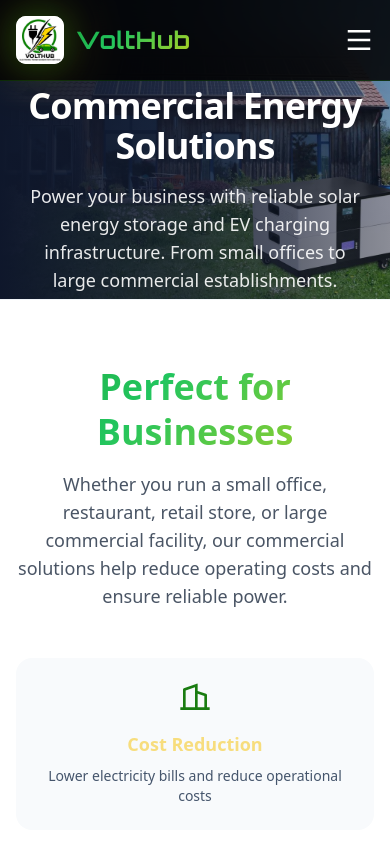
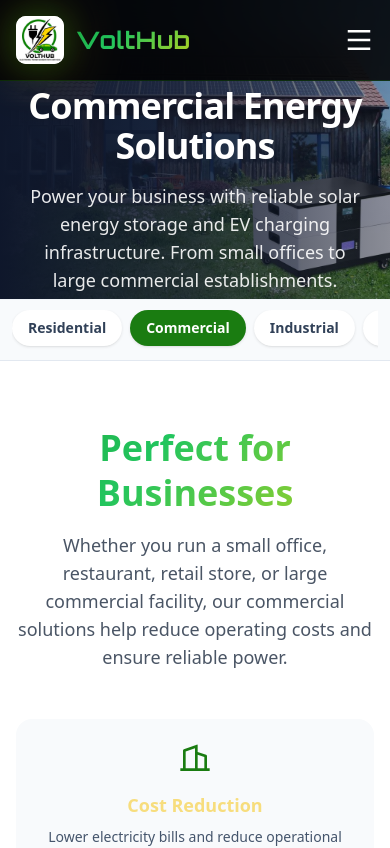
Before and after one commit to qaez0/Volthub, a Next.js app: page /sectors/commercial in a window 390 px wide. Shown: the top 848 px of the page. Built offline with nearby package versions, Linux system fonts and the light colour scheme.

Commit message:
UPDATE: Quick link to other sector pages in mobile and tablet view

```diff
--- a/src/app/sectors/commercial/page.tsx
+++ b/src/app/sectors/commercial/page.tsx
@@ -5,6 +5,7 @@ import LayoutContainer from "@/components/layout/LayoutContainer";
 import SectionHeading from "@/components/marketing/SectionHeading";
 import BackToTopButton from "@/components/common/BackToTopButton";
 import Link from "next/link";
+import SectorQuickNav from "@/components/common/SectorQuickNav";
 import {
   RiBatteryChargeLine,
   RiChargingPile2Line,
@@ -195,6 +196,8 @@ export default function CommercialSector() {
           </LayoutContainer>
         </div>
       </section>
+
+      <SectorQuickNav />
 
       {/* Overview Section */}
       <section className="py-16 bg-white">
--- a/src/app/sectors/industrial/page.tsx
+++ b/src/app/sectors/industrial/page.tsx
@@ -5,6 +5,7 @@ import LayoutContainer from "@/components/layout/LayoutContainer";
 import SectionHeading from "@/components/marketing/SectionHeading";
 import BackToTopButton from "@/components/common/BackToTopButton";
 import Link from "next/link";
+import SectorQuickNav from "@/components/common/SectorQuickNav";
 import {
   RiBatteryChargeLine,
   RiChargingPile2Line,
@@ -199,6 +200,8 @@ export default function IndustrialSector() {
           </div>
         </LayoutContainer>
       </section>
+
+      <SectorQuickNav />
 
       {/* Storage Systems Section */}
       <section className="py-16 bg-slate-50">
--- a/src/app/sectors/residential/page.tsx
+++ b/src/app/sectors/residential/page.tsx
@@ -5,6 +5,7 @@ import LayoutContainer from "@/components/layout/LayoutContainer";
 import SectionHeading from "@/components/marketing/SectionHeading";
 import BackToTopButton from "@/components/common/BackToTopButton";
 import Link from "next/link";
+import SectorQuickNav from "@/components/common/SectorQuickNav";
 import {
   RiBatteryChargeLine,
   RiChargingPile2Line,
@@ -131,6 +132,8 @@ export default function ResidentialSector() {
           </LayoutContainer>
         </div>
       </section>
+
+      <SectorQuickNav />
 
       {/* Overview Section */}
       <section className="py-16 bg-white">
--- a/src/app/sectors/rural-projects/page.tsx
+++ b/src/app/sectors/rural-projects/page.tsx
@@ -5,6 +5,7 @@ import LayoutContainer from "@/components/layout/LayoutContainer";
 import SectionHeading from "@/components/marketing/SectionHeading";
 import BackToTopButton from "@/components/common/BackToTopButton";
 import Link from "next/link";
+import SectorQuickNav from "@/components/common/SectorQuickNav";
 import {
   RiBatteryChargeLine,
   RiLightbulbLine,
@@ -189,6 +190,8 @@ export default function RuralProjectsSector() {
           </LayoutContainer>
         </div>
       </section>
+
+      <SectorQuickNav />
 
       {/* Overview Section */}
       <section className="py-16 bg-white">
--- a/src/app/sectors/smart-cities/page.tsx
+++ b/src/app/sectors/smart-cities/page.tsx
@@ -5,6 +5,7 @@ import LayoutContainer from "@/components/layout/LayoutContainer";
 import SectionHeading from "@/components/marketing/SectionHeading";
 import BackToTopButton from "@/components/common/BackToTopButton";
 import Link from "next/link";
+import SectorQuickNav from "@/components/common/SectorQuickNav";
 import {
   RiChargingPile2Line,
   RiLightbulbLine,
@@ -202,6 +203,8 @@ export default function SmartCitiesSector() {
           </LayoutContainer>
         </div>
       </section>
+
+      <SectorQuickNav />
 
       {/* Overview Section */}
       <section className="py-16 bg-white">
--- /dev/null
+++ b/src/components/common/SectorQuickNav.tsx
@@ -0,0 +1,52 @@
+"use client";
+
+import Link from "next/link";
+import { Route } from "next";
+import { useEffect, useState } from "react";
+import { usePathname } from "next/navigation";
+import LayoutContainer from "@/components/layout/LayoutContainer";
+
+const sectors: { label: string; href: Route }[] = [
+  { label: "Residential", href: "/sectors/residential" },
+  { label: "Commercial", href: "/sectors/commercial" },
+  { label: "Industrial", href: "/sectors/industrial" },
+  { label: "Rural Projects", href: "/sectors/rural-projects" },
+];
+
+export default function SectorQuickNav() {
+  const [mounted, setMounted] = useState(false);
+  const pathname = usePathname();
+
+  useEffect(() => {
+    setMounted(true);
+  }, []);
+
+  return (
+    <div className="sticky top-[72px] z-40 bg-slate-50/95 backdrop-blur border-b border-slate-200 md:hidden">
+      <LayoutContainer className="px-3 md:px-4">
+        <div className="py-2.5 md:py-3">
+          <div className="overflow-x-auto pb-1 [-ms-overflow-style:none] [scrollbar-width:none] [&::-webkit-scrollbar]:hidden">
+            <div className="flex gap-2 md:gap-3 min-w-max">
+              {sectors.map((sector) => {
+                const isActive = mounted && pathname.startsWith(sector.href);
+                return (
+                  <Link
+                    key={sector.href}
+                    href={sector.href}
+                    className={`shrink-0 rounded-full px-4 py-2 text-sm font-semibold transition-all whitespace-nowrap shadow-sm ${
+                      isActive
+                        ? "bg-primary text-white shadow-md"
+                        : "bg-white text-slate-700 hover:bg-slate-100"
+                    }`}
+                  >
+                    {sector.label}
+                  </Link>
+                );
+              })}
+            </div>
+          </div>
+        </div>
+      </LayoutContainer>
+    </div>
+  );
+}
```
